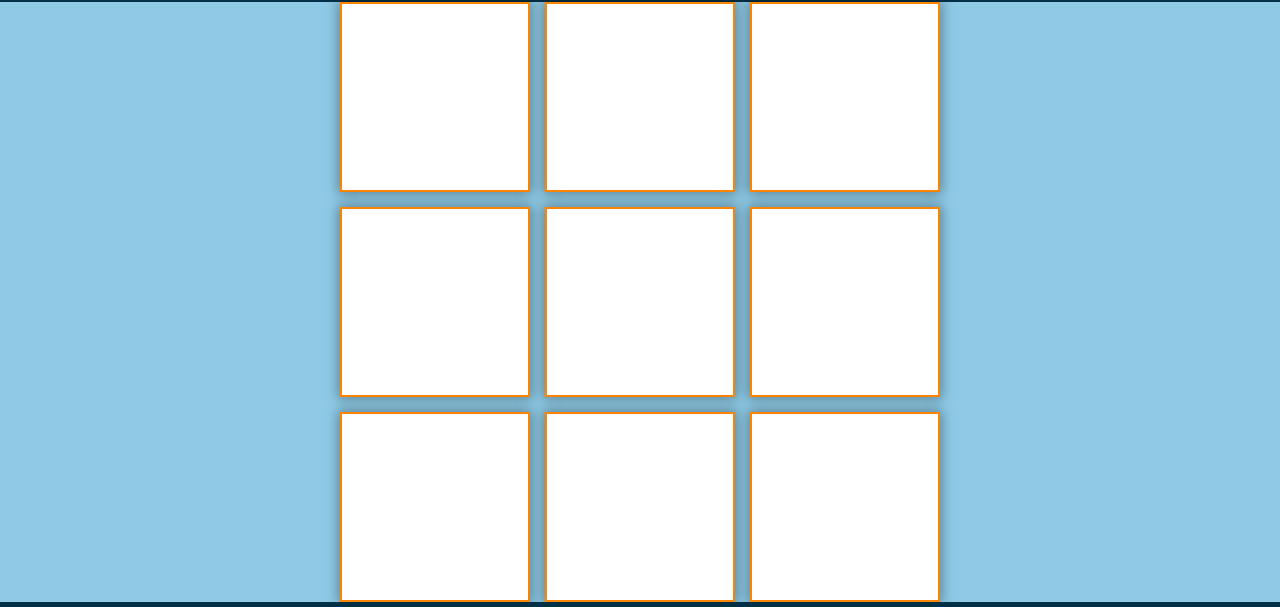
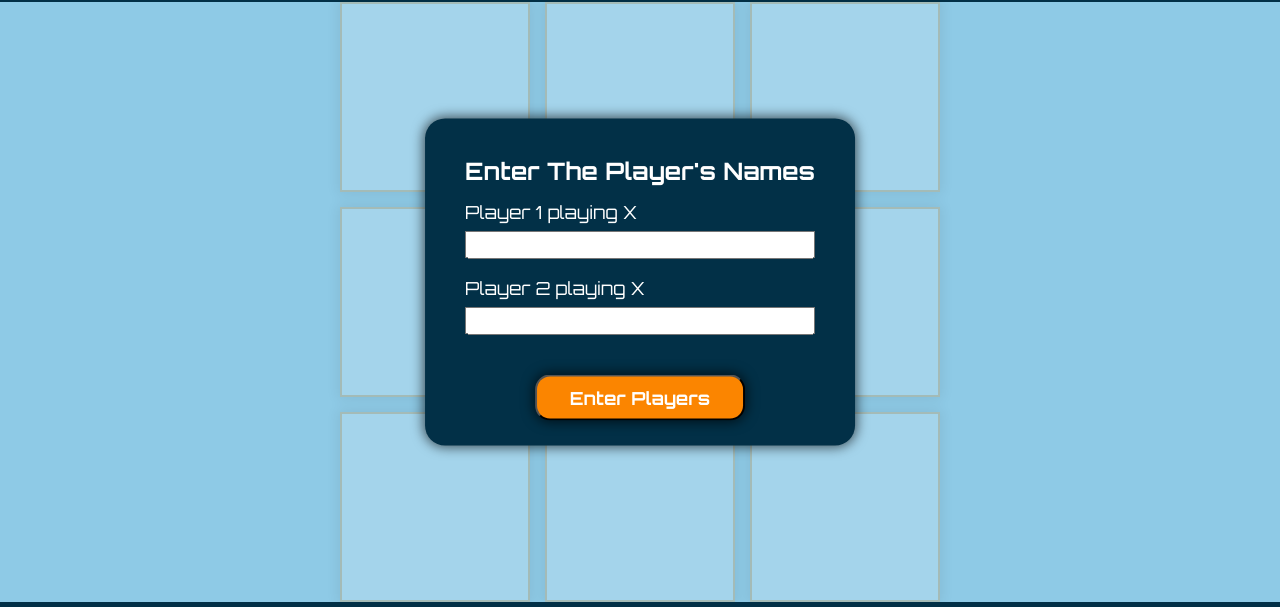
Before and after one commit to TheDailyStruggle/tic-tac-toe-project, a plain HTML site: page index.html in a window 1280 px wide. Shown: the part 118-725 px from the top of the page. Drawn offline with Linux system fonts and the light colour scheme.

Commit message:
Finish most of javascript. need to edit getting player names to persist to winning

```diff
--- a/index.html
+++ b/index.html
@@ -16,7 +16,7 @@
     <header>
         <h1>Tic-Tac-Toe</h1>
     </header>
-    <main class="" id="boardWrapper">
+    <main class="fade" id="boardWrapper">
         <div id="gameBoard">
 
         </div>
@@ -26,6 +26,15 @@
         <h2><span id="winner"></span> wins!</h2>
         <button id="playAgain">Play Again</button>
     </div>
+
+    <form class="" id="players">
+        <legend>Enter The Player's Names</legend>
+        <label for="player1">Player 1 playing X</label>
+        <input type="text" required id="player1">
+        <label for="player2">Player 2 playing X</label>
+        <input type="text" required id="player2">
+        <button id="enterPlayers">Enter Players</button>
+    </form>
 
     <footer>
         <p>Project completed by Chad Montgomery <a href="https://github.com/TheDailyStruggle/tic-tac-toe-project"><img
--- a/javascript.js
+++ b/javascript.js
@@ -51,22 +51,37 @@ const gameBoard = (() => {
 
 // Create Players
 
+
+
 function Player(name, symbol) {
     this.name = name;
     this.symbol = symbol;
 
 };
 
-// p1Name = prompt('Player 1, please enter your name');
-// p2Name = prompt('Player 2, please enter your name');
-p1Name = "Chelsea";
-p2Name = "Chad";
+//Get Player Names From Form
+const playersForm = document.getElementById('players');
+const player1Input = document.getElementById("player1");
+const player2Input = document.getElementById("player2");
+const enterPlayersBtn = document.getElementById("enterPlayers");
+
+enterPlayersBtn.addEventListener('click', (e) => {
+    e.preventDefault();
+    p1Name = player1Input.value;
+    p2Name = player2Input.value;
+    player1Input.value = "";
+    player2Input.value = "";
+    boardWrapper.classList.remove('fade');
+    playersForm.classList.add('hidden');
+});
+
+p1Name = "";
+p2Name = "";
 let p1Symbol = "X";
 let p2Symbol = "O";
 
 const p1 = new Player(p1Name, p1Symbol);
 const p2 = new Player(p2Name, p2Symbol);
-
 
 gameBoard.displayBoard();
 
--- a/styles.css
+++ b/styles.css
@@ -193,7 +193,8 @@ body {
     font-size: 2em;
 }
 
-#playAgain {
+#playAgain,
+#enterPlayers {
     margin-top: 25px;
     position: relative;
     bottom: -15px;
@@ -251,6 +252,45 @@ footer>p>span {
     opacity: 0.2;
 }
 
-#winPopup.hidden {
+#players {
+    position: absolute;
+    top: 50%;
+    left: 50%;
+    transform: translate(-50%, -50%);
+
+    display: flex;
+    flex-direction: column;
+
+    background-color: #023047;
+    padding: 40px;
+
+    border-radius: 20px;
+    box-shadow: 0 0 12px 2px rgba(0, 0, 0, 0.6);
+
+    color: white;
+    font-size: 18px;
+}
+
+#players>legend {
+    font-size: 24px;
+    font-weight: bold;
+}
+
+#players>label {
+    margin-top: 20px;
+}
+
+#players>input {
+    margin-top: 10px;
+}
+
+#players>button {
+    width: 60%;
+    align-self: center;
+    font-weight: bold;
+}
+
+#winPopup.hidden,
+#players.hidden {
     display: none;
 }
```
